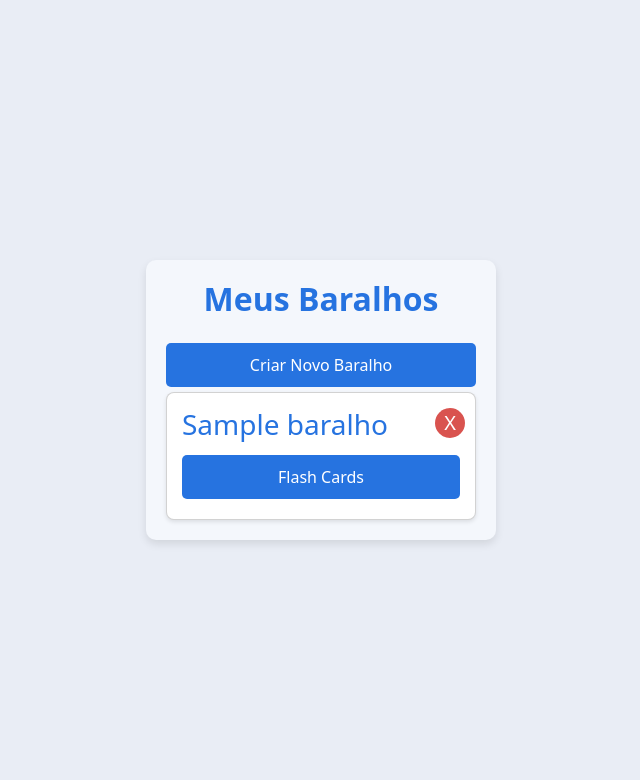
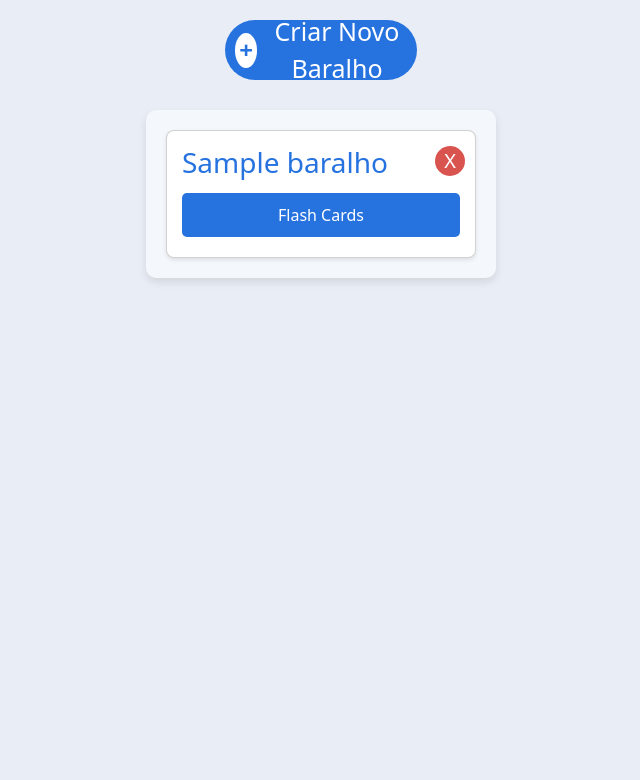
Before and after one commit to Heitor-OC/StudyNest, a Django app: template studynest/accounts/templates/accounts/home.html in a window 1280 px wide. Shown: the part 116-896 px from the top of the page, without its empty margins (319-959 px from the left). Before the commit the page ends 663 px from the top, so only its background shows below. Run offline with Django 5.2, Linux system fonts and the light colour scheme; the template is opened without the code that fills it: most values are stand-ins (such as "Sample title", 1, 10 or a date in 2020); some libraries are stand-ins or nearby versions.

Commit message:
Update home.html

```diff
--- a/studynest/accounts/templates/accounts/home.html
+++ b/studynest/accounts/templates/accounts/home.html
@@ -3,8 +3,8 @@
 {% block content %}
 <style>
     body, html {
-        margin: 0;
-        padding: 0;
+        margin: 0px;
+        padding: 0px;
         height: 100%;
         background: #e9edf5 !important;
     }
@@ -18,13 +18,14 @@
 
     .deck_card {
     width: 350px;
-        margin-top: auto;
+    margin-top: 10px;
     margin-bottom: auto;
     background: #f4f7fc;
     padding: 20px;
     box-shadow: 0 4px 8px rgba(0, 0, 0, 0.1);
     border-radius: 10px;
     }
+
 
     .deck_card h2 {
         color: #2673e0;
@@ -79,7 +80,7 @@
     }
 
     .modal {
-        display: none; /* Inicialmente, escondido */
+        display: none;
         position: fixed;
         z-index: 1000;
         left: 0;
@@ -129,12 +130,45 @@
         color: white;
         border: none;
     }
+
+    .criar-baralho {
+    width: 15%;
+    height: 60px;
+    margin: 20px auto;
+    padding: 10px;
+    border-radius: 50px;
+    font-size: 25px;
+    text-align: center;
+    color: white;
+    background: #2673e0;
+    text-decoration: none;
+    display: flex;
+    justify-content: center;
+    align-items: center;
+    position: relative;
+}
+
+.criar-baralho::before {
+    content: '+';
+    display: flex;
+    justify-content: center;
+    align-items: center;
+    background: white;
+    color: #2673e0;
+    border-radius: 50%;
+    width: 35px;
+    height: 35px; /* Tornar a altura igual à largura para um círculo perfeito */
+    margin-right: 10px;
+    font-size: 24px; /* Aumentar se quiser um "+" maior */
+    font-weight: bold; /* Deixa o "+" mais espesso */
+    padding: 0;
+}
+
+
 </style>
-
+<a href="{% url 'baralho_create' %}" class="criar-baralho">Criar Novo Baralho</a>
 <div class="container">
     <div class="deck_card">
-        <h2>Meus Baralhos</h2>
-        <a href="{% url 'baralho_create' %}" class="btn btn-primary">Criar Novo Baralho</a>
         <div class="deck-list">
             {% for baralho in baralhos %}
                 <div class="card">
```
Lines whose indentation alone changed are shown as unchanged.
